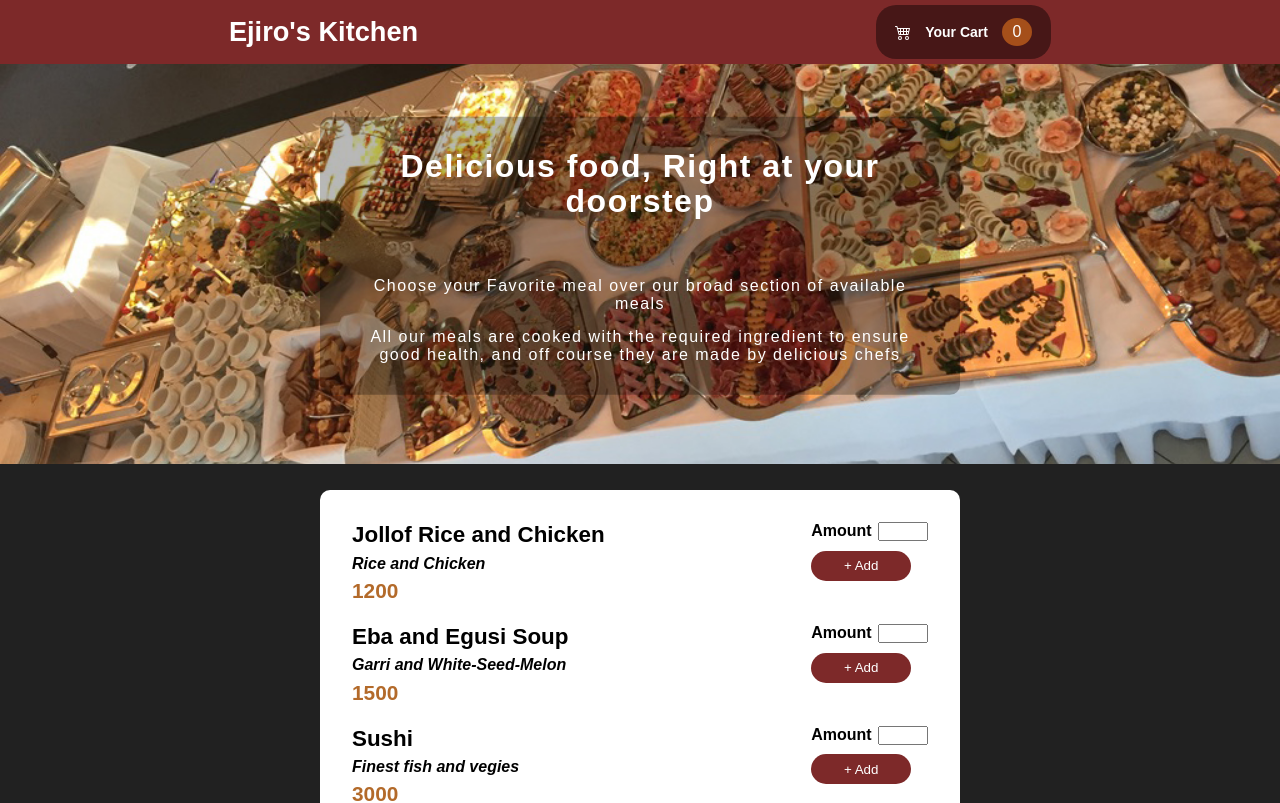
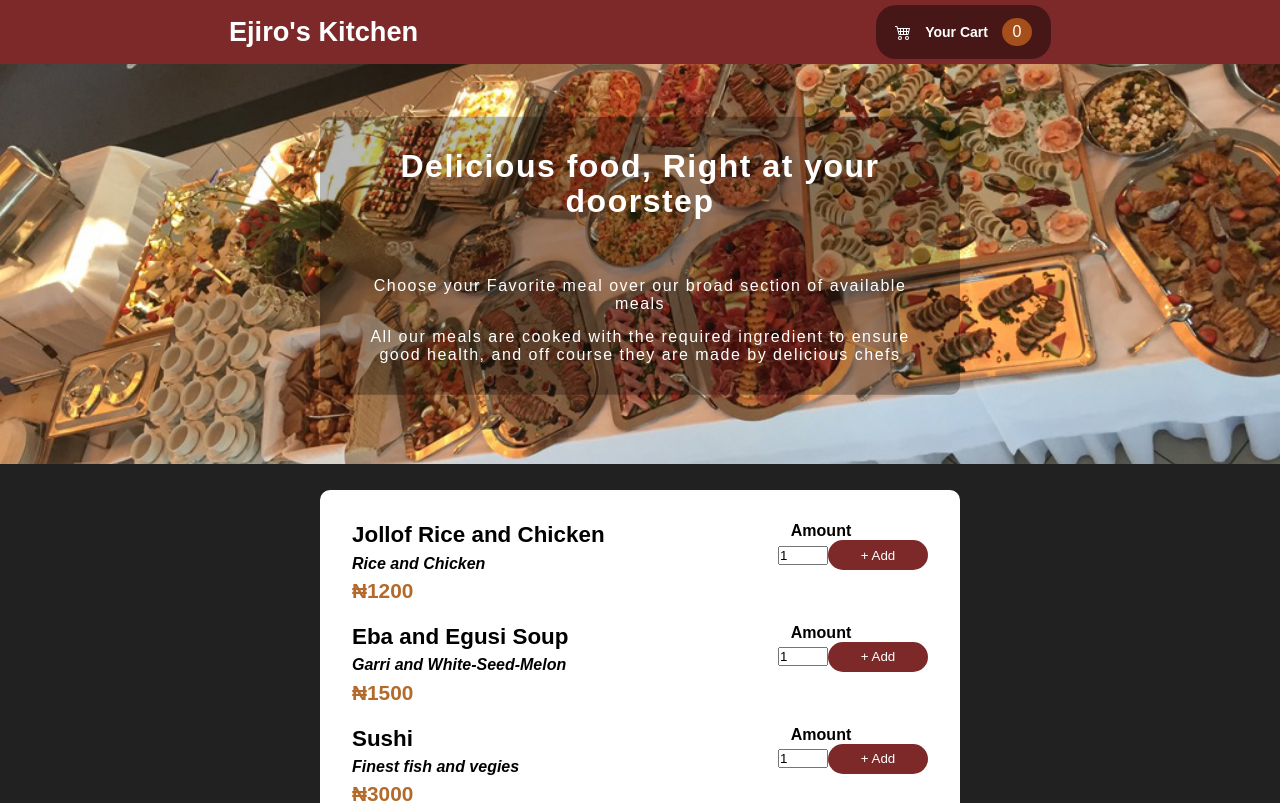
Before and after one commit to EjiroOsiephri/Building-a-food-order-app, a React (Vite) app in the folder vite-project/: page / in a window 1280 px wide. Shown: the top 803 px of the page. Built offline with nearby package versions, Linux system fonts and the light colour scheme.

Commit message:
Fixed major issues with input

```diff
--- /dev/null
+++ b/vite-project/src/Components/MainSection/Availablemeal.jsx
@@ -0,0 +1,67 @@
+import React from "react";
+import MealItemForm from "./MealItemForm";
+import MainBody from "../../Sass/MainHeader.module.scss";
+
+function Availablemeal() {
+  const MealSection = [
+    {
+      Name: "Jollof Rice and Chicken",
+      Ingredients: "Rice and Chicken",
+      Amount: "₦1200",
+      id: "m1",
+    },
+
+    {
+      Name: "Eba and Egusi Soup",
+      Ingredients: "Garri and White-Seed-Melon",
+      Amount: "₦1500",
+      id: "m2",
+    },
+
+    {
+      Name: "Sushi",
+      Ingredients: "Finest fish and vegies",
+      Amount: "₦3000",
+      id: "m3",
+    },
+
+    {
+      Name: "Berbecue Burger",
+      Ingredients: "American, raw and healthy",
+      Amount: "₦1500",
+      id: "m4",
+    },
+  ];
+  return (
+    <React.Fragment>
+      <div className={MainBody.mealSection}>
+        {MealSection.map((item) => {
+          return (
+            <div key={item.id} className={MainBody.MealSectionBody}>
+              <div className={MainBody.mealSectionText}>
+                <h2>{item.Name}</h2>
+                <h4>{item.Ingredients}</h4>
+                <h1>{item.Amount}</h1>
+              </div>
+              <div className={MainBody.mealSectionLogic}>
+                <div className={MainBody.mealSectionInput}>
+                  <label htmlFor={MealSection.id}>Amount</label>
+                  <MealItemForm
+                    Name={MealSection.Name}
+                    id={MealSection.id}
+                    Ingredients={MealSection.Ingredients}
+                    Amount={MealSection.Amount}
+                  />
+                </div>
+              </div>
+              <div className={MainBody.line}>
+                <hr />
+              </div>
+            </div>
+          );
+        })}
+      </div>
+    </React.Fragment>
+  );
+}
+export default Availablemeal;
--- /dev/null
+++ b/vite-project/src/Components/MainSection/Input.jsx
@@ -0,0 +1,11 @@
+import React from "react";
+
+const Input = React.forwardRef((props, ref) => {
+  return (
+    <React.Fragment>
+      <input ref={ref} {...props.input} />
+    </React.Fragment>
+  );
+});
+
+export default Input;
--- a/vite-project/src/Components/MainSection/MainHeader.jsx
+++ b/vite-project/src/Components/MainSection/MainHeader.jsx
@@ -1,74 +1,13 @@
-import React from "react";
+import React, { useRef, useState } from "react";
 import NavBar from "../NavBar/NavBar";
 import BodyModal from "../Body/BodyModal";
-import MainBody from "../../Sass/MainHeader.module.scss";
-
+import Availablemeal from "./Availablemeal";
 const MainHeader = () => {
-  const MealSection = {
-    FirstArr: [
-      {
-        Name: "Jollof Rice and Chicken",
-        Ingredients: "Rice and Chicken",
-        Amount: 1200,
-        id: 1,
-      },
-    ],
-    SecondArr: [
-      {
-        Name: "Eba and Egusi Soup",
-        Ingredients: "Garri and White-Seed-Melon",
-        Amount: 1500,
-        id: 2,
-      },
-    ],
-    ThirdArr: [
-      {
-        Name: "Sushi",
-        Ingredients: "Finest fish and vegies",
-        Amount: 3000,
-        id: 3,
-      },
-    ],
-    FourthArr: [
-      {
-        Name: "Berbecue Burger",
-        Ingredients: "American, raw and healthy",
-        Amount: 1500,
-        id: 4,
-      },
-    ],
-  };
-
-  const mealSectionArray = Object.values(MealSection);
-
   return (
     <React.Fragment>
       <NavBar></NavBar>
       <BodyModal></BodyModal>
-
-      <div className={MainBody.mealSection}>
-        {mealSectionArray.map((item) => {
-          return (
-            <div key={item[0].id} className={MainBody.MealSectionBody}>
-              <div className={MainBody.mealSectionText}>
-                <h2>{item[0].Name}</h2>
-                <h4>{item[0].Ingredients}</h4>
-                <h1>{item[0].Amount}</h1>
-              </div>
-              <div className={MainBody.mealSectionLogic}>
-                <div className={MainBody.mealSectionInput}>
-                  <h2>Amount</h2>
-                  <input type="number" />
-                </div>
-                <button>+ Add</button>
-              </div>
-              <div className={MainBody.line}>
-                <hr />
-              </div>
-            </div>
-          );
-        })}
-      </div>
+      <Availablemeal></Availablemeal>
     </React.Fragment>
   );
 };
--- /dev/null
+++ b/vite-project/src/Components/MainSection/MealItemForm.jsx
@@ -0,0 +1,37 @@
+import React from "react";
+import MainBody from "../../Sass/MainHeader.module.scss";
+import Input from "./Input";
+import { useRef } from "react";
+
+const MealItemForm = (props) => {
+  const amountInputRef = useRef();
+
+  const submitHandler = (event) => {
+    event.preventDefault();
+
+    const enteredAmount = amountInputRef.current.value;
+
+    console.log(enteredAmount);
+  };
+
+  return (
+    <React.Fragment>
+      <form onSubmit={submitHandler}>
+        <Input
+          ref={amountInputRef}
+          label="Amount"
+          input={{
+            id: "Amount_" + props.id,
+            type: "number",
+            min: "1",
+            max: "5",
+            defaultValue: "1",
+          }}
+        />
+        <button>+ Add</button>
+      </form>
+    </React.Fragment>
+  );
+};
+
+export default MealItemForm;
--- a/vite-project/src/Sass/MainHeader.module.scss
+++ b/vite-project/src/Sass/MainHeader.module.scss
@@ -37,7 +37,7 @@
 }
 .mealSectionInput {
   display: flex;
-  flex-direction: row;
+  flex-direction: column;
   margin-bottom: 0.6em;
 }
 .mealSectionInput input {
@@ -52,9 +52,10 @@
   border-radius: 30px;
   margin-bottom: 1.5em;
 }
-.mealSectionInput h2 {
+.mealSectionInput label {
   font-size: 1em;
-  margin-right: 0.4em;
+  margin-left: 0.8em;
+  font-weight: 700;
 }
 .line {
   display: none;
```
